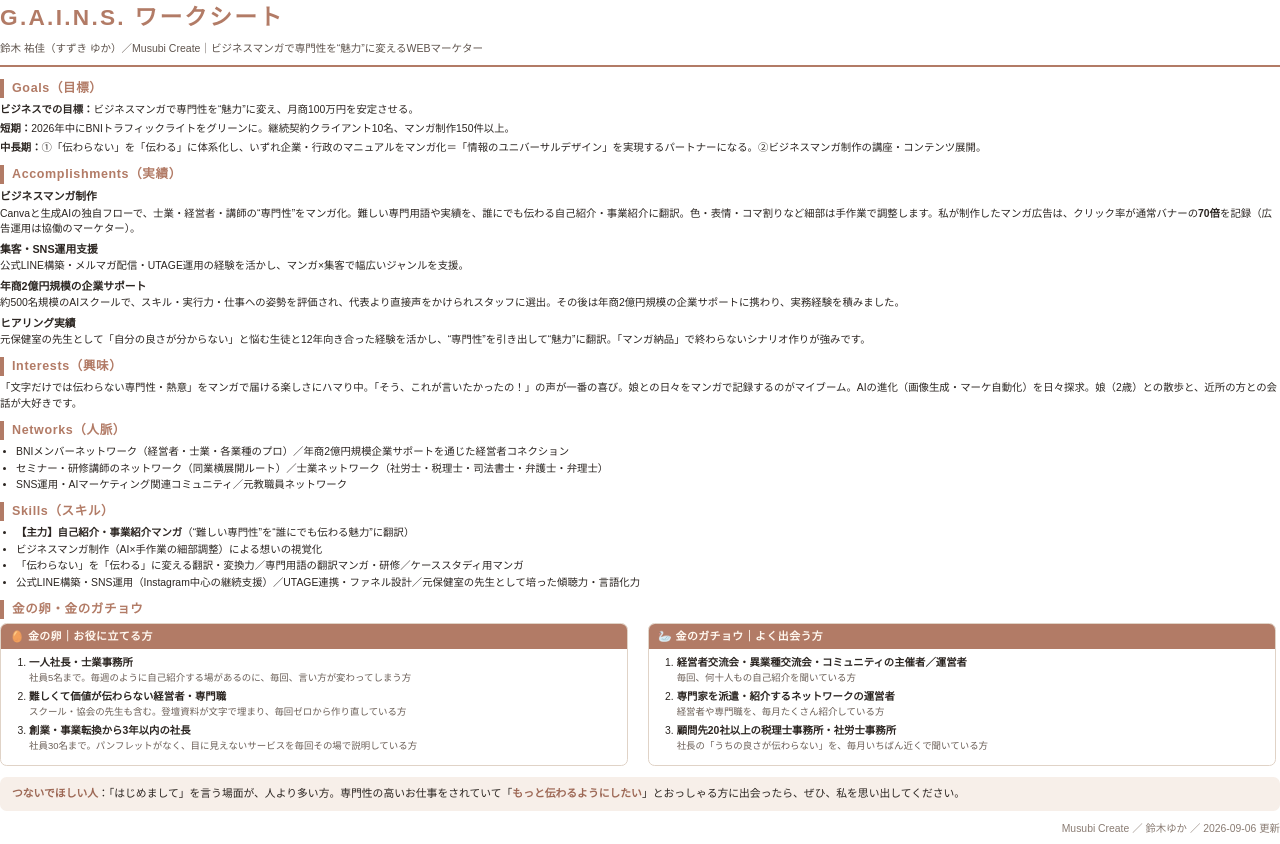
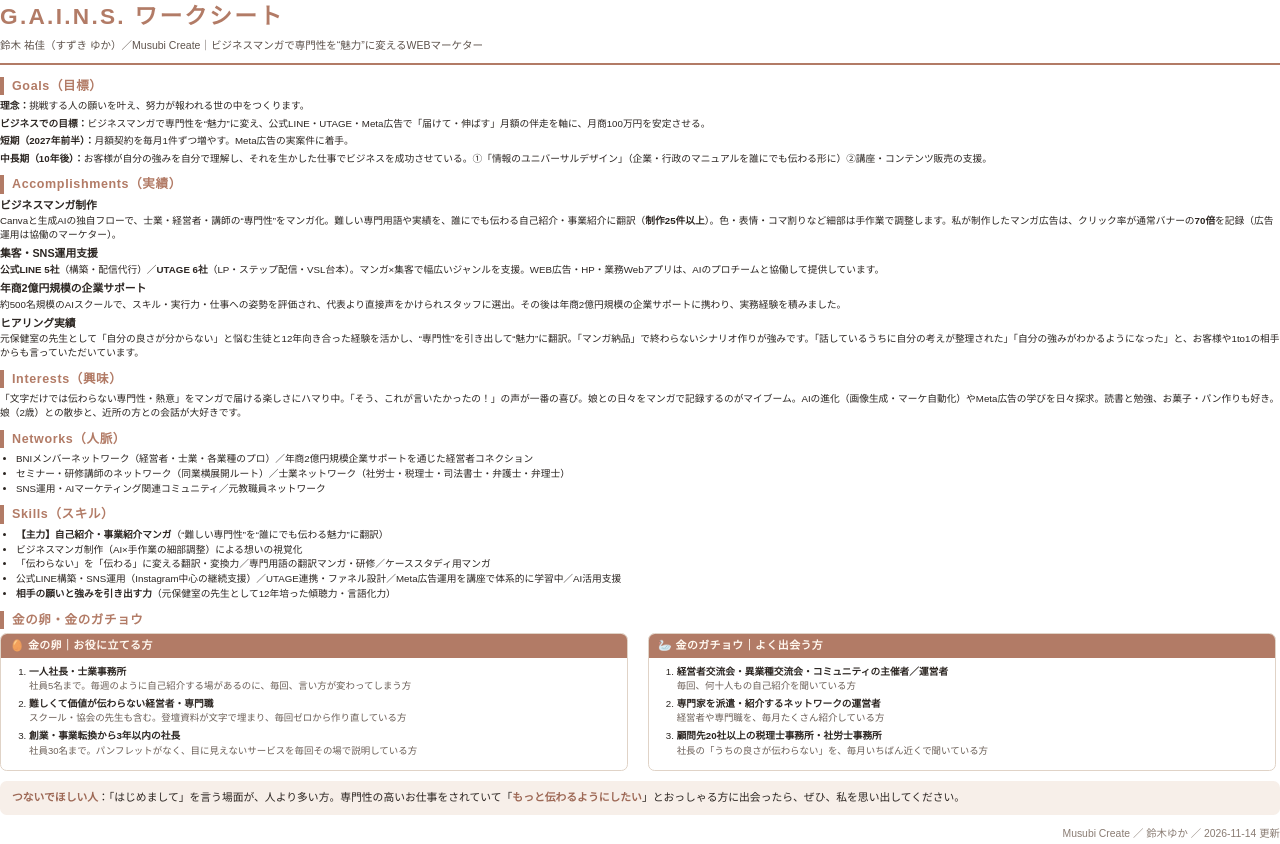
Before and after one commit to Yuka-Musubi/yuka-MusubiCreate, a plain HTML site: page _gains/GAINS.html in a window 1280 px wide. Drawn offline with Linux system fonts and the light colour scheme.

Commit message:
GAINS・略歴を事業計画に反映：理念・目標・実績数字（制作25件／LINE5社／UTAGE6社）・スキル更新
Co-Authored-By: Claude Sonnet 5.5 <noreply@anthropic.com>

```diff
--- a/_gains/GAINS.html
+++ b/_gains/GAINS.html
@@ -9,7 +9,7 @@
   body{
     margin:0; color:#2B2521;
     font-family:"Hiragino Kaku Gothic ProN","Yu Gothic",sans-serif;
-    font-size:7.8pt; line-height:1.52;
+    font-size:7.3pt; line-height:1.46;
     -webkit-print-color-adjust:exact; print-color-adjust:exact;
   }
   h1{ font-size:17pt; color:#B27B66; letter-spacing:.10em; margin:0 0 4pt; font-weight:700; }
@@ -29,7 +29,7 @@
 
   .refer{ margin-top:3pt; font-size:0; }
   .refer-col{
-    display:inline-block; vertical-align:top; width:49.1%; font-size:7.8pt;
+    display:inline-block; vertical-align:top; width:49.1%; font-size:7.3pt;
     border:0.7pt solid #E0D3C7; border-radius:5pt; overflow:hidden;
     break-inside:avoid;
   }
@@ -59,22 +59,23 @@
 <div class="rule"></div>
 
 <h2>Goals（目標）</h2>
-<p class="lead"><b>ビジネスでの目標：</b>ビジネスマンガで専門性を&ldquo;魅力&rdquo;に変え、月商100万円を安定させる。</p>
-<p class="lead"><b>短期：</b>2026年中にBNIトラフィックライトをグリーンに。継続契約クライアント10名、マンガ制作150件以上。</p>
-<p class="lead"><b>中長期：</b>①「伝わらない」を「伝わる」に体系化し、いずれ企業・行政のマニュアルをマンガ化＝「情報のユニバーサルデザイン」を実現するパートナーになる。②ビジネスマンガ制作の講座・コンテンツ展開。</p>
+<p class="lead"><b>理念：</b>挑戦する人の願いを叶え、努力が報われる世の中をつくります。</p>
+<p class="lead"><b>ビジネスでの目標：</b>ビジネスマンガで専門性を&ldquo;魅力&rdquo;に変え、公式LINE・UTAGE・Meta広告で「届けて・伸ばす」月額の伴走を軸に、月商100万円を安定させる。</p>
+<p class="lead"><b>短期（2027年前半）：</b>月額契約を毎月1件ずつ増やす。Meta広告の実案件に着手。</p>
+<p class="lead"><b>中長期（10年後）：</b>お客様が自分の強みを自分で理解し、それを生かした仕事でビジネスを成功させている。①「情報のユニバーサルデザイン」（企業・行政のマニュアルを誰にでも伝わる形に）②講座・コンテンツ販売の支援。</p>
 
 <h2>Accomplishments（実績）</h2>
 <h3>ビジネスマンガ制作</h3>
-<p>Canvaと生成AIの独自フローで、士業・経営者・講師の&ldquo;専門性&rdquo;をマンガ化。難しい専門用語や実績を、誰にでも伝わる自己紹介・事業紹介に翻訳。色・表情・コマ割りなど細部は手作業で調整します。私が制作したマンガ広告は、クリック率が通常バナーの<b>70倍</b>を記録（広告運用は協働のマーケター）。</p>
+<p>Canvaと生成AIの独自フローで、士業・経営者・講師の&ldquo;専門性&rdquo;をマンガ化。難しい専門用語や実績を、誰にでも伝わる自己紹介・事業紹介に翻訳（<b>制作25件以上</b>）。色・表情・コマ割りなど細部は手作業で調整します。私が制作したマンガ広告は、クリック率が通常バナーの<b>70倍</b>を記録（広告運用は協働のマーケター）。</p>
 <h3>集客・SNS運用支援</h3>
-<p>公式LINE構築・メルマガ配信・UTAGE運用の経験を活かし、マンガ×集客で幅広いジャンルを支援。</p>
+<p><b>公式LINE 5社</b>（構築・配信代行）／<b>UTAGE 6社</b>（LP・ステップ配信・VSL台本）。マンガ×集客で幅広いジャンルを支援。WEB広告・HP・業務Webアプリは、AIのプロチームと協働して提供しています。</p>
 <h3>年商2億円規模の企業サポート</h3>
 <p>約500名規模のAIスクールで、スキル・実行力・仕事への姿勢を評価され、代表より直接声をかけられスタッフに選出。その後は年商2億円規模の企業サポートに携わり、実務経験を積みました。</p>
 <h3>ヒアリング実績</h3>
-<p>元保健室の先生として「自分の良さが分からない」と悩む生徒と12年向き合った経験を活かし、&ldquo;専門性&rdquo;を引き出して&ldquo;魅力&rdquo;に翻訳。「マンガ納品」で終わらないシナリオ作りが強みです。</p>
+<p>元保健室の先生として「自分の良さが分からない」と悩む生徒と12年向き合った経験を活かし、&ldquo;専門性&rdquo;を引き出して&ldquo;魅力&rdquo;に翻訳。「マンガ納品」で終わらないシナリオ作りが強みです。「話しているうちに自分の考えが整理された」「自分の強みがわかるようになった」と、お客様や1to1の相手からも言っていただいています。</p>
 
 <h2>Interests（興味）</h2>
-<p>「文字だけでは伝わらない専門性・熱意」をマンガで届ける楽しさにハマり中。「そう、これが言いたかったの！」の声が一番の喜び。娘との日々をマンガで記録するのがマイブーム。AIの進化（画像生成・マーケ自動化）を日々探求。娘（2歳）との散歩と、近所の方との会話が大好きです。</p>
+<p>「文字だけでは伝わらない専門性・熱意」をマンガで届ける楽しさにハマり中。「そう、これが言いたかったの！」の声が一番の喜び。娘との日々をマンガで記録するのがマイブーム。AIの進化（画像生成・マーケ自動化）やMeta広告の学びを日々探求。読書と勉強、お菓子・パン作りも好き。娘（2歳）との散歩と、近所の方との会話が大好きです。</p>
 
 <h2>Networks（人脈）</h2>
 <ul class="tight">
@@ -88,7 +89,8 @@
   <li><b>【主力】自己紹介・事業紹介マンガ</b>（&ldquo;難しい専門性&rdquo;を&ldquo;誰にでも伝わる魅力&rdquo;に翻訳）</li>
   <li>ビジネスマンガ制作（AI×手作業の細部調整）による想いの視覚化</li>
   <li>「伝わらない」を「伝わる」に変える翻訳・変換力／専門用語の翻訳マンガ・研修／ケーススタディ用マンガ</li>
-  <li>公式LINE構築・SNS運用（Instagram中心の継続支援）／UTAGE連携・ファネル設計／元保健室の先生として培った傾聴力・言語化力</li>
+  <li>公式LINE構築・SNS運用（Instagram中心の継続支援）／UTAGE連携・ファネル設計／Meta広告運用を講座で体系的に学習中／AI活用支援</li>
+  <li><b>相手の願いと強みを引き出す力</b>（元保健室の先生として12年培った傾聴力・言語化力）</li>
 </ul>
 
 <h2>金の卵・金のガチョウ</h2>
@@ -125,7 +127,7 @@
   <b>つないでほしい人</b>：「はじめまして」を言う場面が、人より多い方。専門性の高いお仕事をされていて「<b>もっと伝わるようにしたい</b>」とおっしゃる方に出会ったら、ぜひ、私を思い出してください。
 </div>
 
-<p class="foot">Musubi Create ／ 鈴木ゆか ／ 2026-09-06 更新</p>
+<p class="foot">Musubi Create ／ 鈴木ゆか ／ 2026-11-14 更新</p>
 
 </body>
 </html>
```
Also changed, not shown: index.html (+8 -4 lines), 1 other file.
